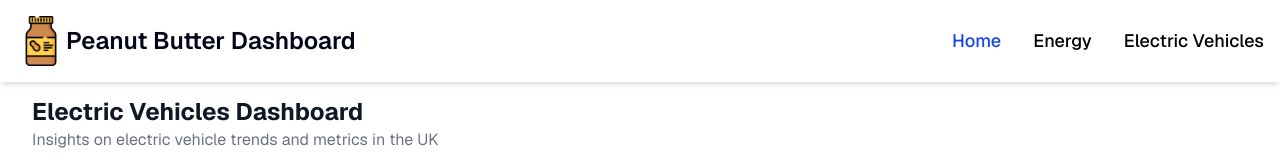
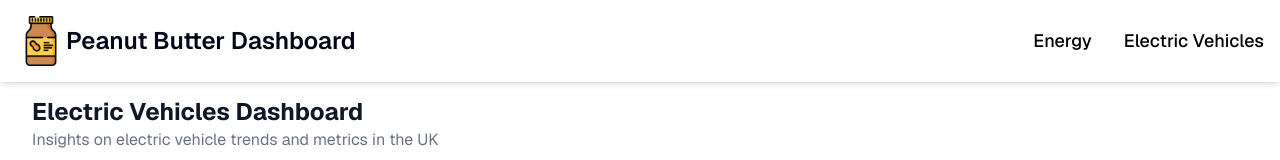
Before and after one commit to unicesng/peanut-butter-dashboard, a Next.js app in the folder frontend/: page /pages/electric-vehicles in a window 1280 px wide. Shown: the top 160 px of the page. Built offline with nearby package versions, Linux system fonts and the light colour scheme.

Commit message:
remove home page

```diff
--- a/frontend/src/app/components/Navbar.tsx
+++ b/frontend/src/app/components/Navbar.tsx
@@ -18,19 +18,6 @@ export default function Navbar() {
         </Link>
         <div className="hidden w-full md:block md:w-auto" id="navbar-default">
           <ul className="font-medium flex flex-col p-4 md:p-0 mt-4 border border-gray-100 rounded-lg bg-gray-50 md:flex-row md:space-x-8 rtl:space-x-reverse md:mt-0 md:border-0 md:bg-white dark:bg-gray-800 md:dark:bg-gray-900 dark:border-gray-700">
-            <li>
-              <Link
-                href="/pages/home"
-                className={`block py-2 px-3 rounded-sm md:p-0 text-lg ${
-                  activeTab === "home"
-                    ? "text-blue-700 dark:text-blue-500"
-                    : "text-black dark:text-white"
-                }`}
-                onClick={() => setActiveTab("home")}
-              >
-                Home
-              </Link>
-            </li>
             <li>
               <Link
                 href="/pages/energy"
--- a/frontend/src/app/pages/electric-vehicles/page.tsx
+++ b/frontend/src/app/pages/electric-vehicles/page.tsx
@@ -1,5 +1,5 @@
 import { AnnualGrowthRateOfEV } from "@/app/components/AnnualGrowthRateEV";
-import ChargingPoints from "@/app/components/ChargingPoints";
+// import ChargingPoints from "@/app/components/ChargingPoints";
 import { EVAdoptionRateCard } from "@/app/components/EVAdoptionRateCard";
 import { EVManufacturers } from "@/app/components/EVManufacturers";
 import ForecastEVTrends from "@/app/components/ForecastEVTrends";
--- a/frontend/src/app/pages/home/page.tsx
+++ /dev/null
@@ -1,8 +0,0 @@
-export default function Home() {
-  return (
-    <section className="bg-white dark:bg-gray-900">
-      <div className="py-8 px-4 mx-auto max-w-screen-xl lg:py-16 lg:px-12">
-      </div>
-    </section>
-  );
-}
```
